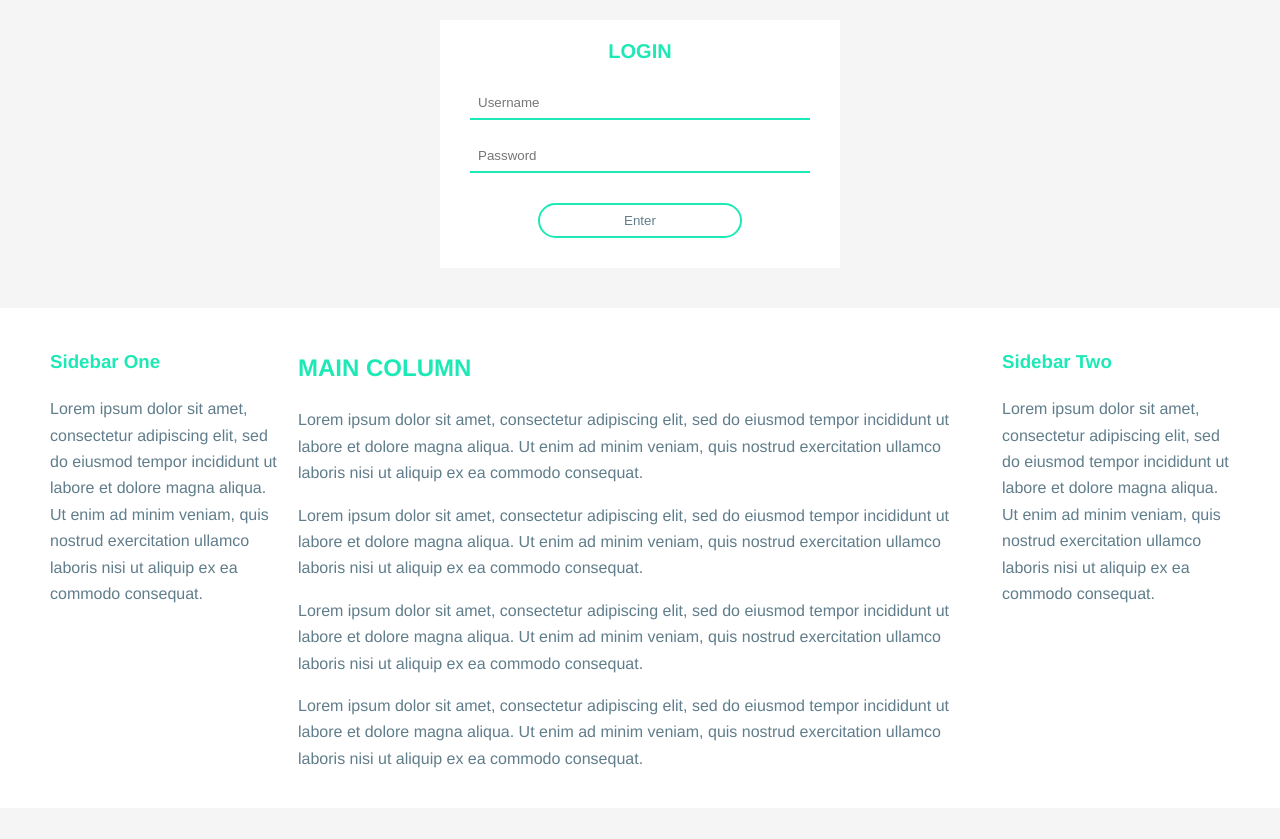
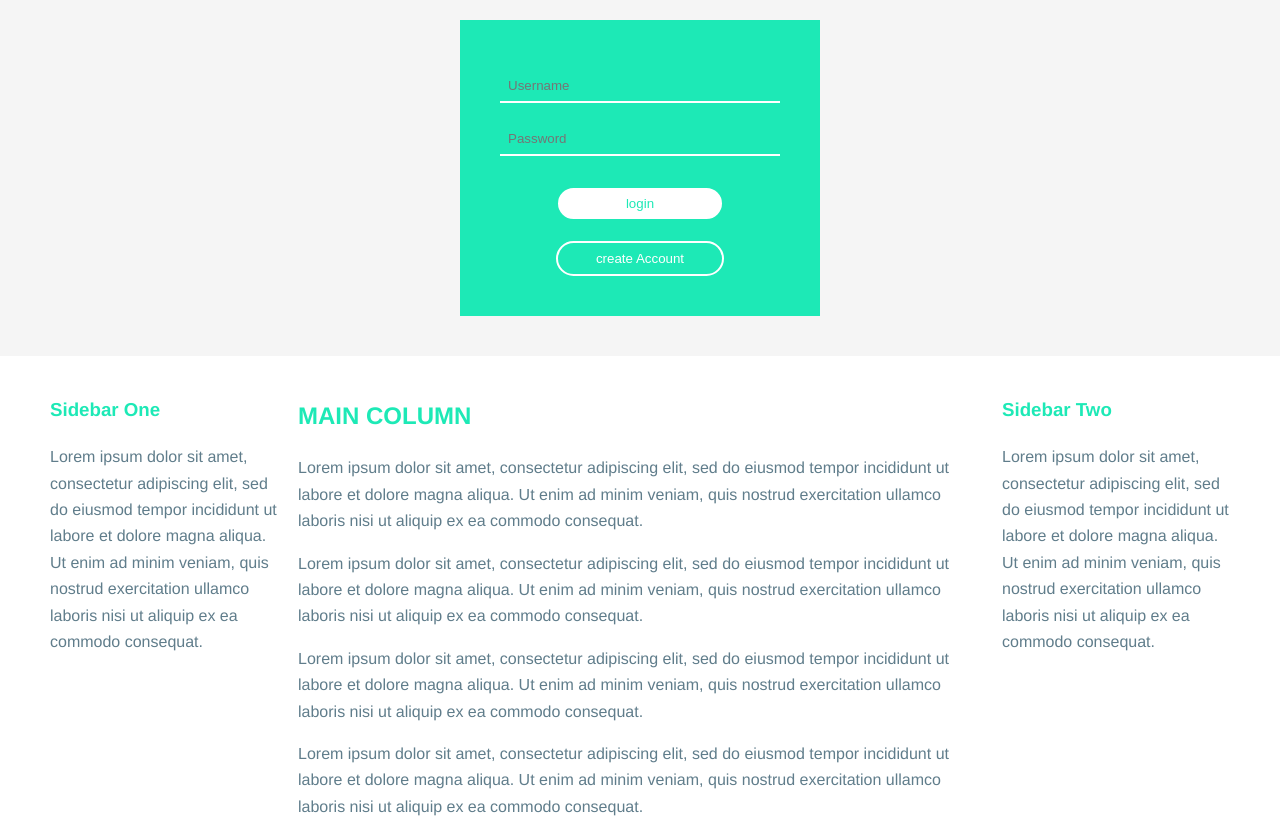
Before and after one commit to jeremywinter/flexbox_demo, a website: page app/index.html in a window 1280 px wide. Shown: the top 839 px of the page. Drawn offline with Linux system fonts and the light colour scheme; a web font is replaced by a local one.

Commit message:
css updates

```diff
--- a/app/index.html
+++ b/app/index.html
@@ -13,7 +13,6 @@
 <body>
 	<!-- Section 1 -  Login ///////////-->
 	<div class="container">
-	  <h2>LOGIN</h2>
 	  <form action="" id="loginform">
 	    <div class="form-row">
 	      <input type="text" id="name" type="text" placeholder="Username" />
@@ -22,8 +21,13 @@
 	      <input type="password" id="password" type="text" placeholder="Password" />
 	    </div>
 	  </form>
-	    <button type="submit" value="Submit" form="loginform" class="btn">Enter</button>
-	    <!-- <button type="reset" value="Reset" form="loginform" class="btn">Cancel</button> -->
+	    <div>
+	    	 <button type="submit" value="Submit" form="loginform" class="btn btn_solid">login</button>
+	    </div>
+	    <div>
+	    	<button type="reset" value="Reset" form="loginform" class="btn btn_outline">create Account</button>
+	    </div>
+
 	</div>
 	<!-- Section 2 - Columns /////////// -->
 	<div class="column-layout">
--- a/app/scss/styles.scss
+++ b/app/scss/styles.scss
@@ -6,9 +6,16 @@ $font-stack: 'Droid Sans', Helvetica, sans-serif;
 
 
 // Inheritance
-.hover_properties {
+.hover_properties_solid {
   color: $card-white;
   background-color: $primary-color;
+  border-color: $card-white;
+  text-decoration: none;
+}
+
+.hover_properties_outline {
+  color: $primary-color;
+  background-color: $card-white;
   border-color: $primary-color;
   text-decoration: none;
 }
@@ -54,12 +61,13 @@ section 1 -  login with Nesting and Mixins
 -----------------------------------*/
 
 .container {
-  max-width: 340px;
+  max-width: 280px;
   margin: 20px auto;
-  padding: 0 30px 30px 30px;
-  background-color: $card-white;
+  padding: 40px;
+  background-color: $primary-color;
   text-align: center;
   h2 {
+  	color: $card-white;
     padding-top:20px;
     margin-bottom: 14px;
     font-size: 20px;
@@ -68,7 +76,7 @@ section 1 -  login with Nesting and Mixins
 
 .form-row {
   padding: 10px 0;
-  background-color: $card-white;
+  background-color: $primary-color;
   display: flex;
 
   label {
@@ -77,11 +85,16 @@ section 1 -  login with Nesting and Mixins
   input {
     // child element
     flex: 1;
+    background-color: $primary-color;
+  }
+
+   p{
+  	color: $primary-color;
   }
 }
 
 .btn {
-  color: $dark-grey;
+  color: $primary-color;
   background-color: $card-white;
   border: 2px solid $primary-color;
   margin: 20px 4px 0;
@@ -91,11 +104,28 @@ section 1 -  login with Nesting and Mixins
   @include border_radius (50px);
 }
 
+.btn_outline {
+  color: $card-white;
+  background-color: $primary-color;
+  border: 2px solid $card-white;
+  margin: 20px 4px 0;
+  padding: 8px 16px;
+  line-height: normal;
+  width: 60%;
+  @include border_radius (50px);
+}
+
 // @extend
-.btn:hover {
-  @extend .hover_properties;
+.btn_solid:hover {
+  @extend .hover_properties_solid;
   @extend .bg_animation;
 }
+
+.btn_outline:hover {
+  @extend .hover_properties_outline;
+  @extend .bg_animation;
+}
+
 
 .btn:focus{
   border-color: $card-white;
@@ -115,12 +145,13 @@ section 1 -  login with Nesting and Mixins
 input {
   padding: 8px;
   border: none;
-  border-bottom: 2px solid $primary-color;
+  border-bottom: 2px solid $card-white;
  	transition: border-color ease-in-out .15s, box-shadow ease-in-out .15s;
 }
 
  input:focus, .btn:focus {
    border-color: $primary-color;
+   border-bottom: 2px solid $card-white;
    outline: 0;
 	 box-shadow: inset 0 0px 0px rgba(0,0,0,.0), 0 0 0px rgba(29,233,182, .0);
 }
```
Also changed, not shown: app/css/styles.css.
